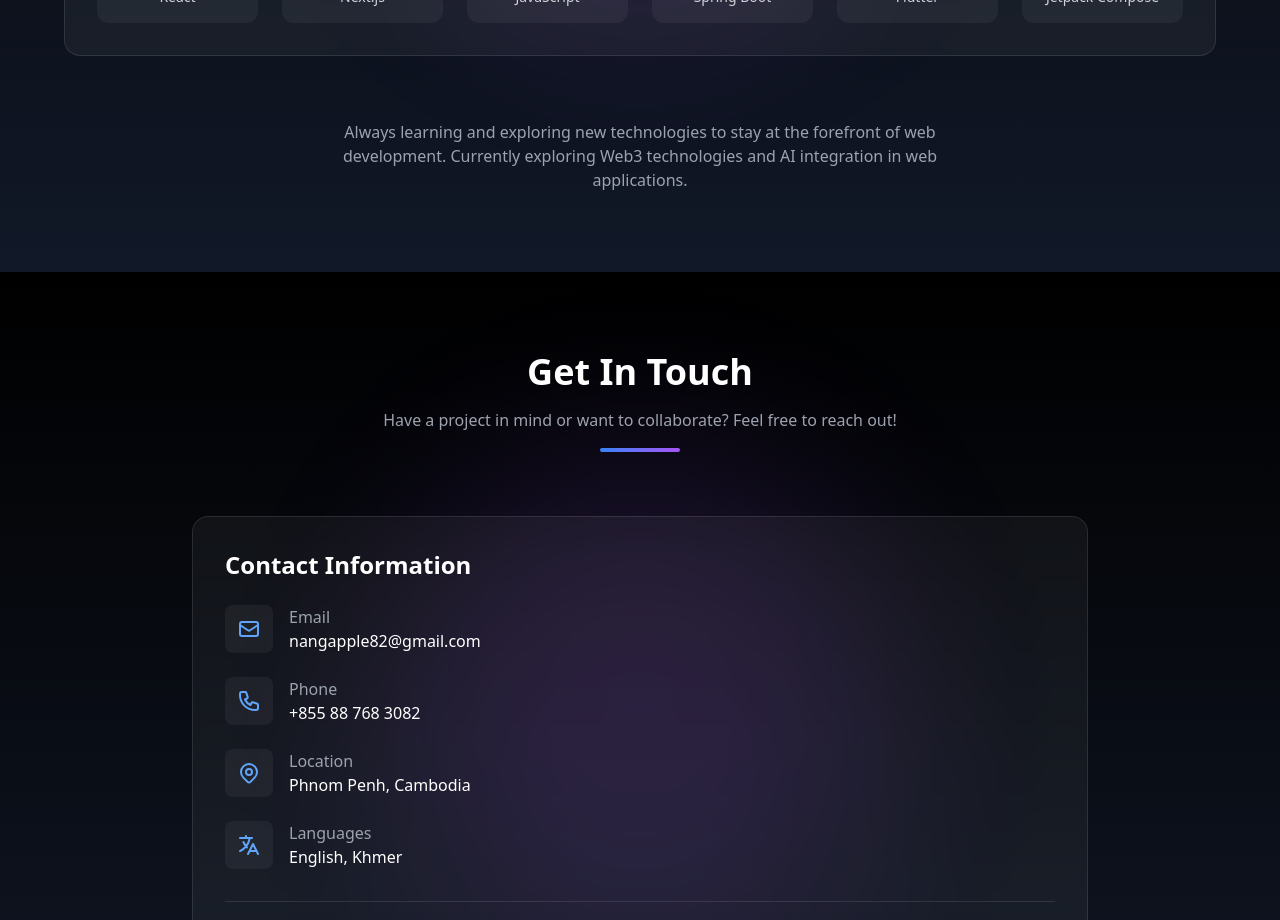
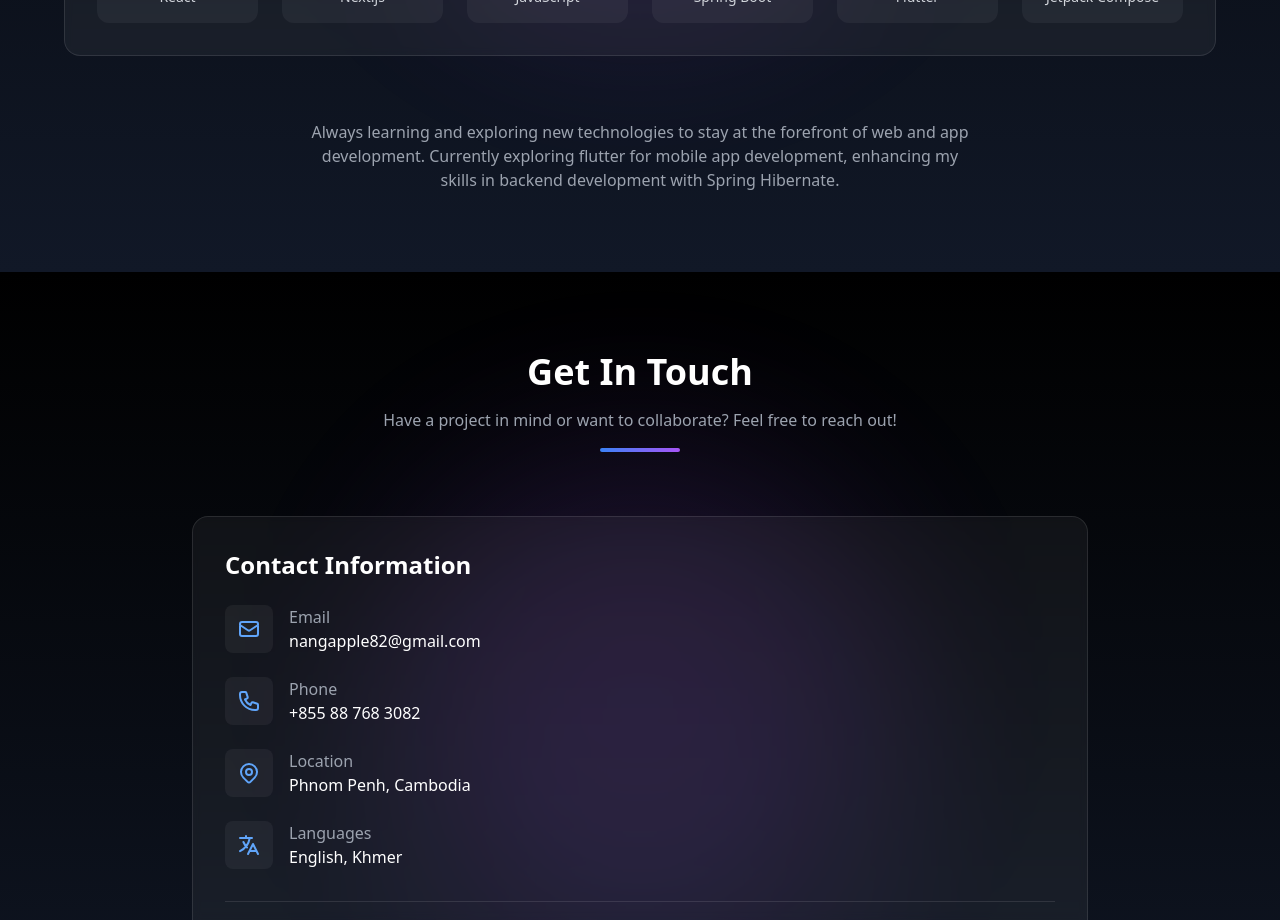
Before and after one commit to ChinKosal/portfolio_deploy_vercel, a React (Vite) app: page / in a window 1280 px wide. Shown: the part 2480-3400 px from the top of the page. Built offline with nearby package versions, Linux system fonts and the light colour scheme.

Commit message:
update code in skills section

```diff
--- a/src/components/Skills.jsx
+++ b/src/components/Skills.jsx
@@ -185,8 +185,9 @@ const Skills = () => {
           <div className="mt-16 text-center">
             <p className="text-gray-400 max-w-2xl mx-auto hover:text-gray-300 transition-colors duration-300">
               Always learning and exploring new technologies to stay at the
-              forefront of web development. Currently exploring Web3
-              technologies and AI integration in web applications.
+              forefront of web and app development. Currently exploring flutter
+              for mobile app development, enhancing my skills in backend
+              development with Spring Hibernate.
             </p>
           </div>
         </div>
```
